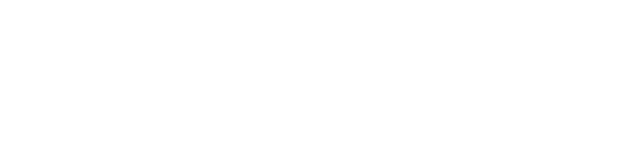
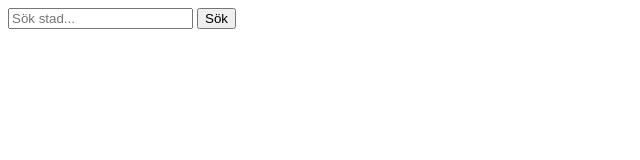
Before and after one commit to talebhammoude/FE21-JS1-slutprojekt-Taleb-Hammoude, a plain HTML site: page index.html in a window 1280 px wide. Shown: the whole page, without its empty margins (0-640 px from the left). Drawn offline with Linux system fonts and the light colour scheme.

Commit message:
Update index.html

```diff
--- a/index.html
+++ b/index.html
@@ -8,5 +8,15 @@
 </head>
 <body>
 
+    <div>
+
+        <form action="">
+            <input class="search-input" placeholder="Sök stad..." type="text">
+            <button class="search-btn" type="submit">Sök</button>
+        </form>
+
+    </div>
+
+
 </body>
 </html>
```
